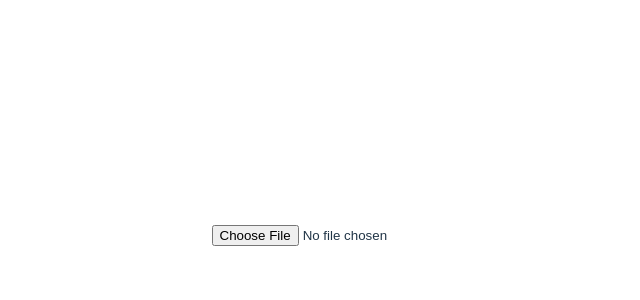
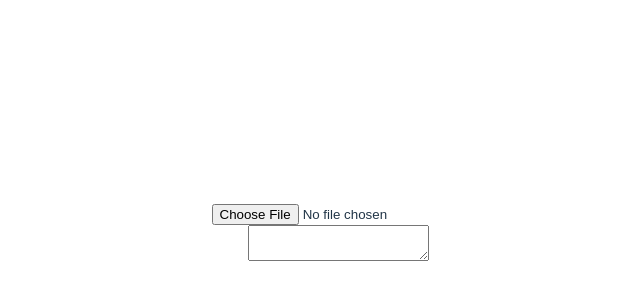
Before and after one commit to ninkov/greetings-card, a React (Vite) app: page / in a window 1280 px wide. Shown: the part 166-466 px from the top of the page, without its empty margins (302-942 px from the left). Built offline with nearby package versions, Linux system fonts and the light colour scheme.

Commit message:
display an image and includes a text area

```diff
--- a/src/App.jsx
+++ b/src/App.jsx
@@ -2,13 +2,16 @@ import { useState } from 'react'
 
 import './App.css'
 import PhotoUpload from './components/PhotoUpload'
+import CardView from './components/CardView'
 
 function App() {
   const [photo, setPhoto] = useState(null)
+  const [text, setText] = useState('')
 
   return (
     <>
-      <PhotoUpload/>
+      <PhotoUpload setPhoto={setPhoto}/>
+      <CardView text={text} setText={setText} photo={photo} />
     </>
   )
 }
--- /dev/null
+++ b/src/components/CardView.jsx
@@ -0,0 +1,20 @@
+
+
+export default function CardView({photo,text,setText}) {
+  return (
+    <div className="card">
+
+{photo&&(
+    <div className="frame">
+        <img src={photo} alt="upload" className="photo"/>
+    </div>
+    )}
+<textarea
+value={text}
+onChange={(e)=>setText(e.target.value)}
+className="text"
+></textarea>
+
+    </div>
+  )
+}
```
